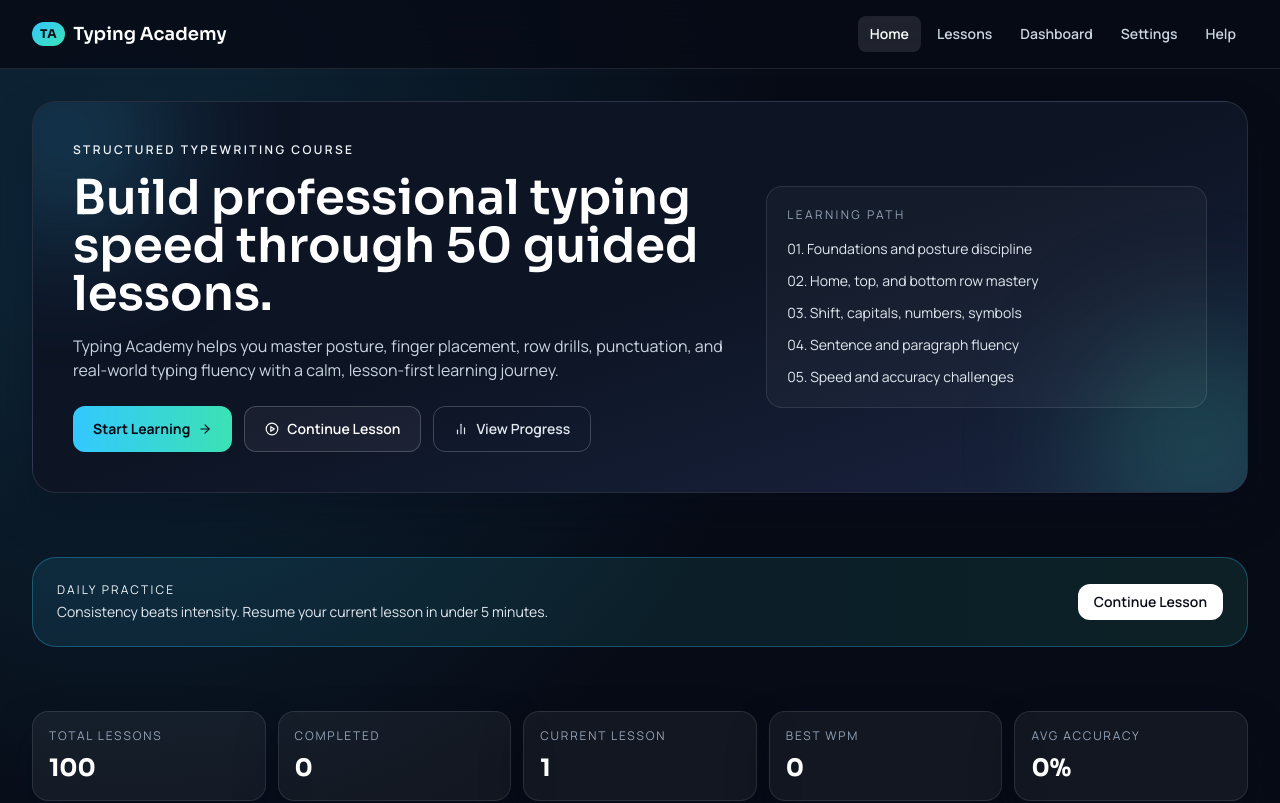
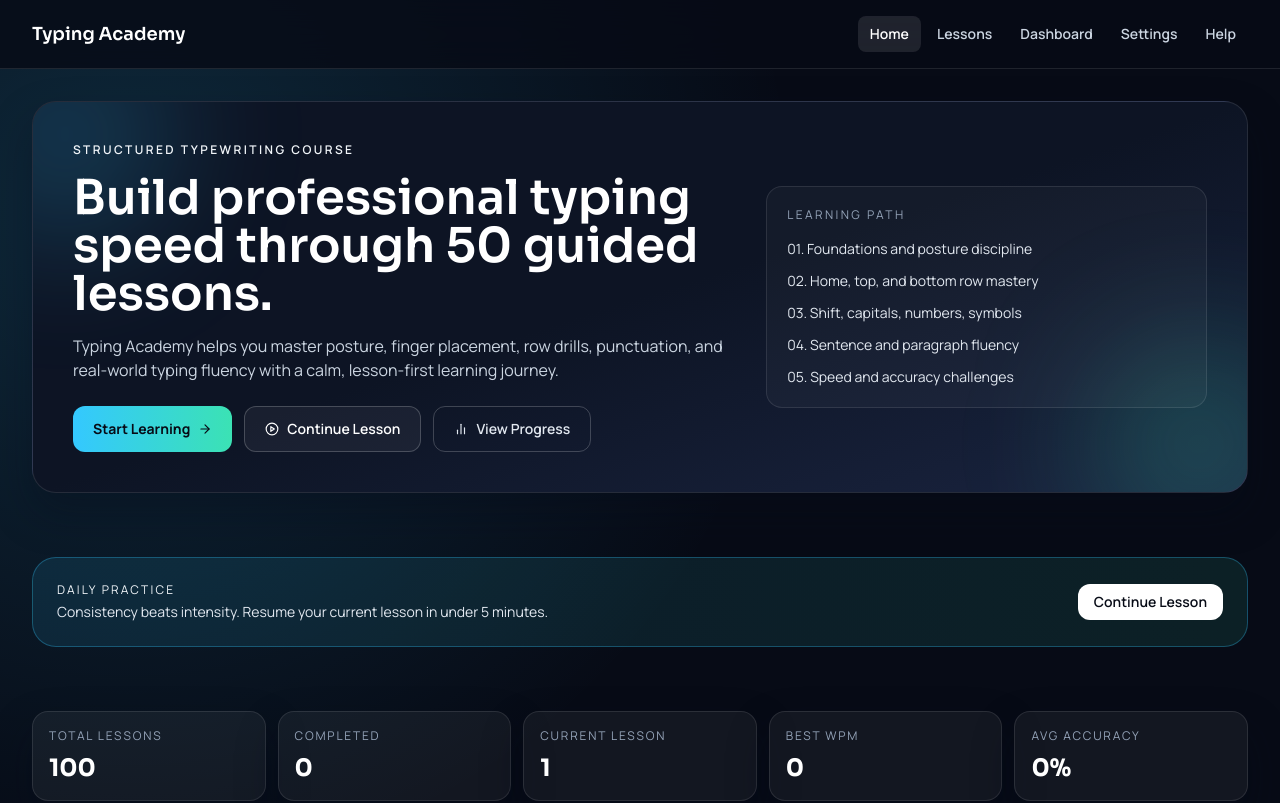
Before and after one commit to Arbab-ofc/Typing-Academy, a React (Vite) app: page / in a window 1280 px wide. Shown: the top 803 px of the page. Built offline with nearby package versions, Linux system fonts and the light colour scheme.

Commit message:
Remove TA badge from navbar brand

```diff
--- a/src/components/layout/Navbar.jsx
+++ b/src/components/layout/Navbar.jsx
@@ -22,8 +22,7 @@ export default function Navbar() {
   return (
     <header className="sticky top-0 z-50 border-b border-white/10 bg-ink-950/80 backdrop-blur-xl">
       <div className="mx-auto flex w-full max-w-7xl items-center justify-between px-4 py-4 sm:px-6 lg:px-8">
-        <Link to="/" className="flex items-center gap-2">
-          <span className="rounded-xl bg-gradient-to-br from-ocean-500 to-mint-500 px-2 py-1 font-display text-xs font-bold uppercase tracking-wider text-ink-950">TA</span>
+        <Link to="/" className="flex items-center">
           <span className="font-display text-lg font-semibold text-white">Typing Academy</span>
         </Link>
 
```
